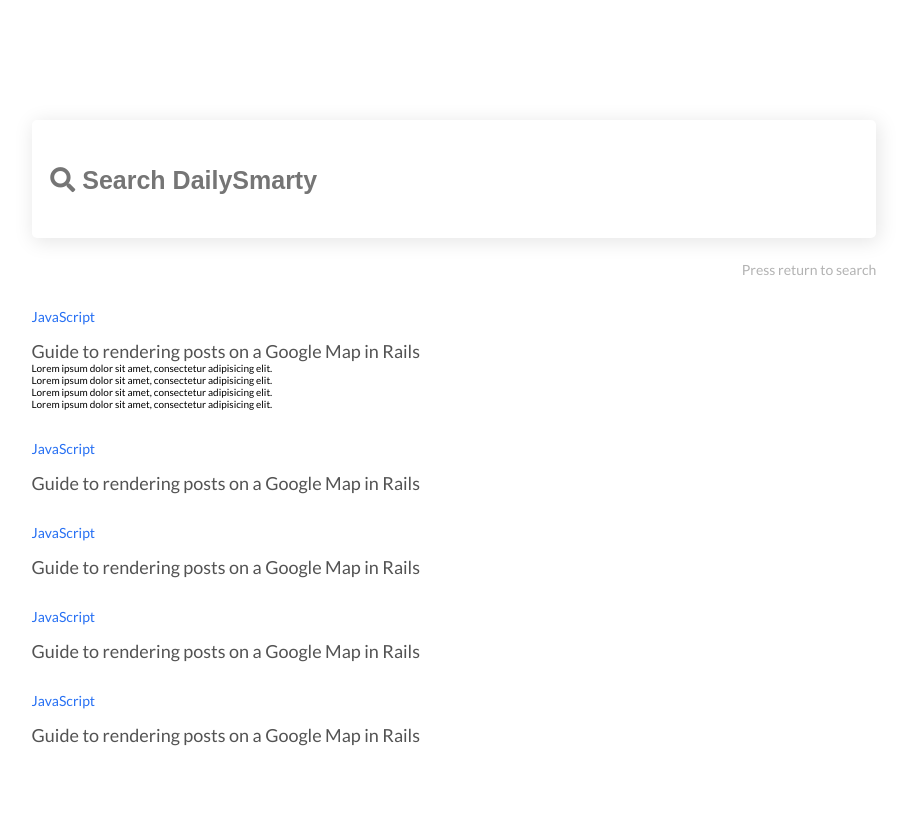
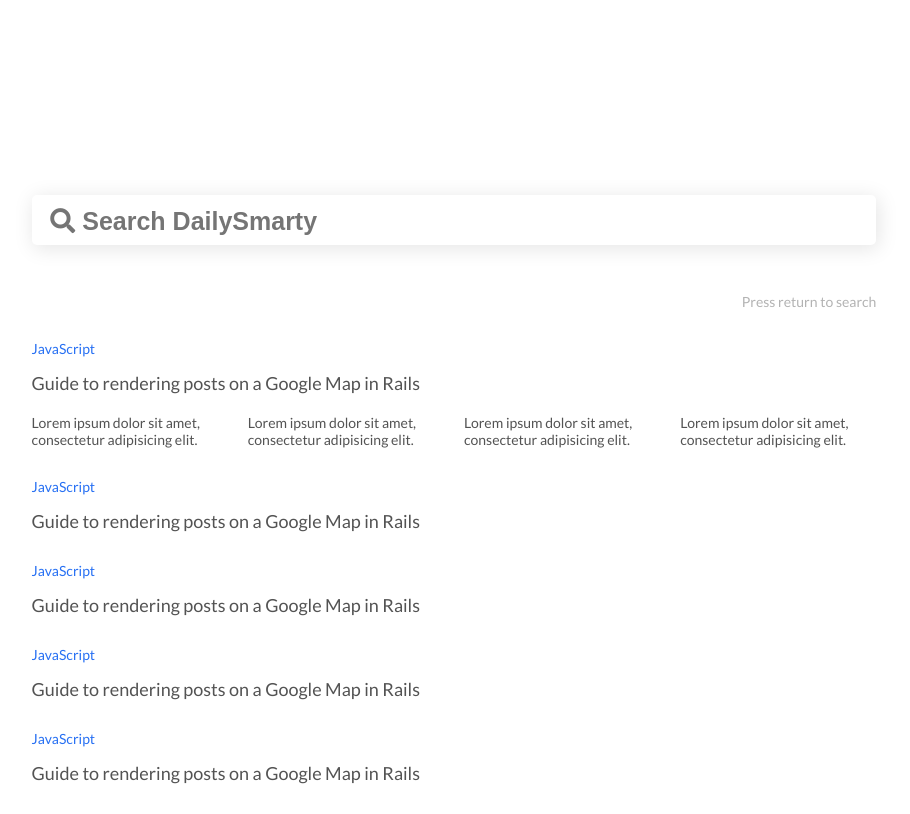
Before and after one commit to Benjibuns/jordanSolutions, a plain HTML site: page results.html in a window 1280 px wide. Shown: the whole page, without its empty margins (186-1096 px from the left). Drawn offline with Linux system fonts and the light colour scheme.

Commit message:
build and finish results page and styling

```diff
--- a/main.css
+++ b/main.css
@@ -38,18 +38,28 @@ html {
   width: 10.5rem;
 }
 
-.homepage-search-bar {
+.search-bar {
   grid-column: 1/-1;
   grid-row: 2;
 }
 
-.homepage-search-bar input {
+.search-bar input {
   width: 66vw;
   height: 11.8rem;
   padding-left: 0.75em;
 }
 
-.homepage-search-bar input[type="text"] {
+.homepage-search-bar input {
+  height: 11.8rem;
+}
+
+.results-search-bar input {
+  height: 5rem;
+  margin-bottom: 1em;
+  margin-top: 3em;
+}
+
+.search-bar input[type="text"] {
   font-size: 2.5em;
   font-family: "Font Awesome\ 5 Free", Arial, Helvetica, sans-serif;
   font-weight: 600;
@@ -59,18 +69,18 @@ html {
   border-radius: 0.5rem;
 }
 
-.homepage-search-bar input[type="text"]::placeholer {
+.search-bar input[type="text"]::placeholer {
   font-family: "Font Awesome\ 5 Free", Arial, Helvetica, sans-serif;
   font-weight: 600;
   color: #a4a4a4;
 }
 
-.homepage-search-bar input[type="text"]:focus {
+.search-bar input[type="text"]:focus {
   outline: none;
   box-shadow: 2px 3px 20px 1px rgba(0, 0, 0, 0.3);
 }
 
-.homepage-search-bar p {
+.search-bar p {
   color: #b3b3b3;
   font-size: 1.4rem;
   line-height: 1.7rem;
@@ -131,3 +141,20 @@ html {
   text-decoration: none;
   font-size: 1.8rem;
 }
+
+.result-post-links-wrapper {
+  margin-top: 2rem;
+  display: grid;
+  grid-template-columns: repeat(auto-fit, minmax(100px, 1fr));
+  gap: 2rem;
+}
+
+.result-post-link {
+  color: #535353;
+  text-decoration: none;
+  font-size: 1.4rem;
+}
+
+.result-post-link:hover {
+  text-decoration: underline;
+}
--- a/results.html
+++ b/results.html
@@ -24,7 +24,7 @@
         <img src="../images/ds_circle_logo.png" alt="" />
       </div>
 
-      <div class="homepage-search-bar">
+      <div class="search-bar results-search-bar">
         <input type="text" placeholder="&#xf002; Search DailySmarty" />
         <p>Press return to search</p>
       </div>
@@ -38,18 +38,18 @@
           </div>
 
           <div class="result-post-links-wrapper">
-            <div class="result-post-link">
-              Lorem ipsum dolor sit amet, consectetur adipisicing elit.
-            </div>
-            <div class="result-post-link">
-              Lorem ipsum dolor sit amet, consectetur adipisicing elit.
-            </div>
-            <div class="result-post-link">
-              Lorem ipsum dolor sit amet, consectetur adipisicing elit.
-            </div>
-            <div class="result-post-link">
-              Lorem ipsum dolor sit amet, consectetur adipisicing elit.
-            </div>
+            <a href="#" class="result-post-link"
+              >Lorem ipsum dolor sit amet, consectetur adipisicing elit.</a
+            >
+            <a href="#" class="result-post-link"
+              >Lorem ipsum dolor sit amet, consectetur adipisicing elit.</a
+            >
+            <a href="#" class="result-post-link"
+              >Lorem ipsum dolor sit amet, consectetur adipisicing elit.</a
+            >
+            <a href="#" class="result-post-link"
+              >Lorem ipsum dolor sit amet, consectetur adipisicing elit.</a
+            >
           </div>
         </div>
         <div class="post">
```
Also changed, not shown: index.html (+1 -1 lines).
